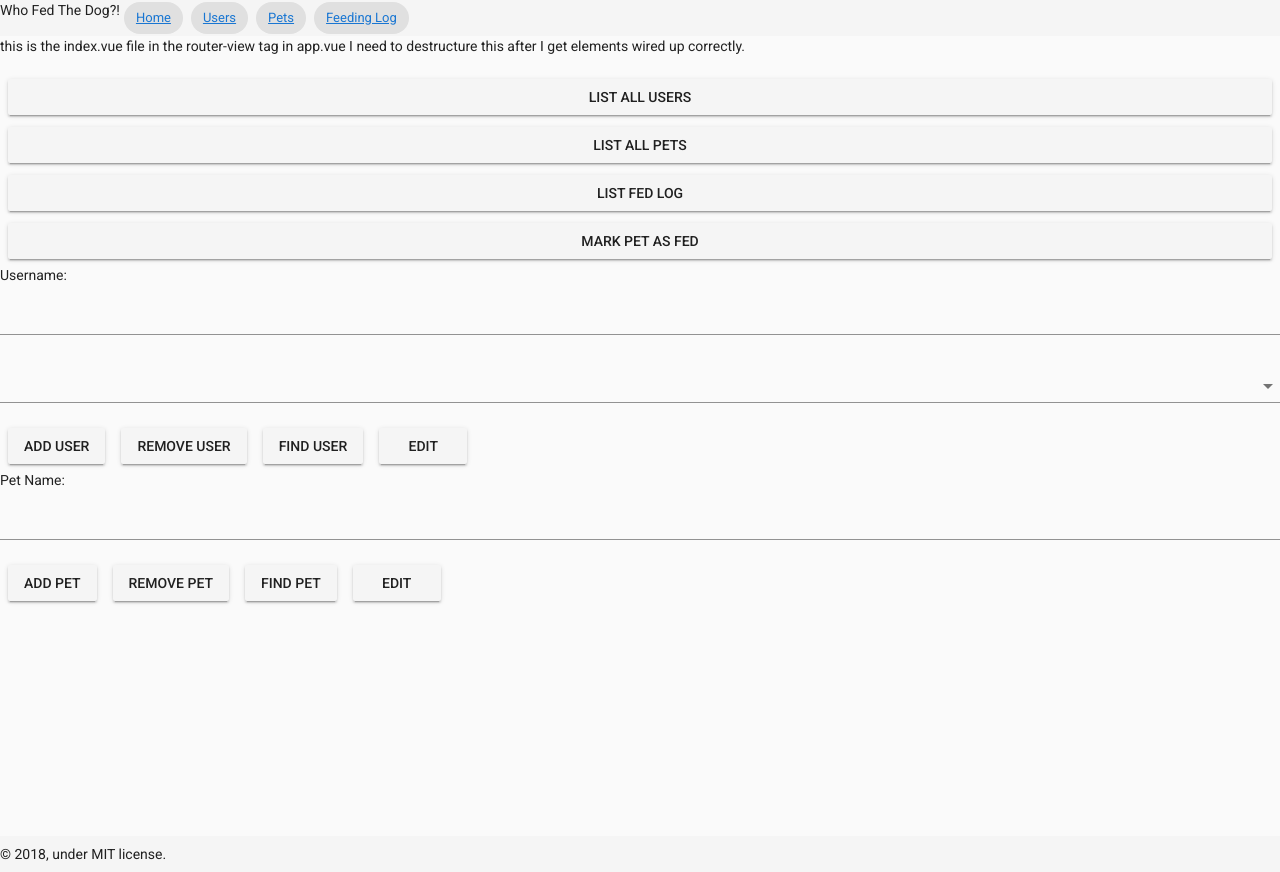
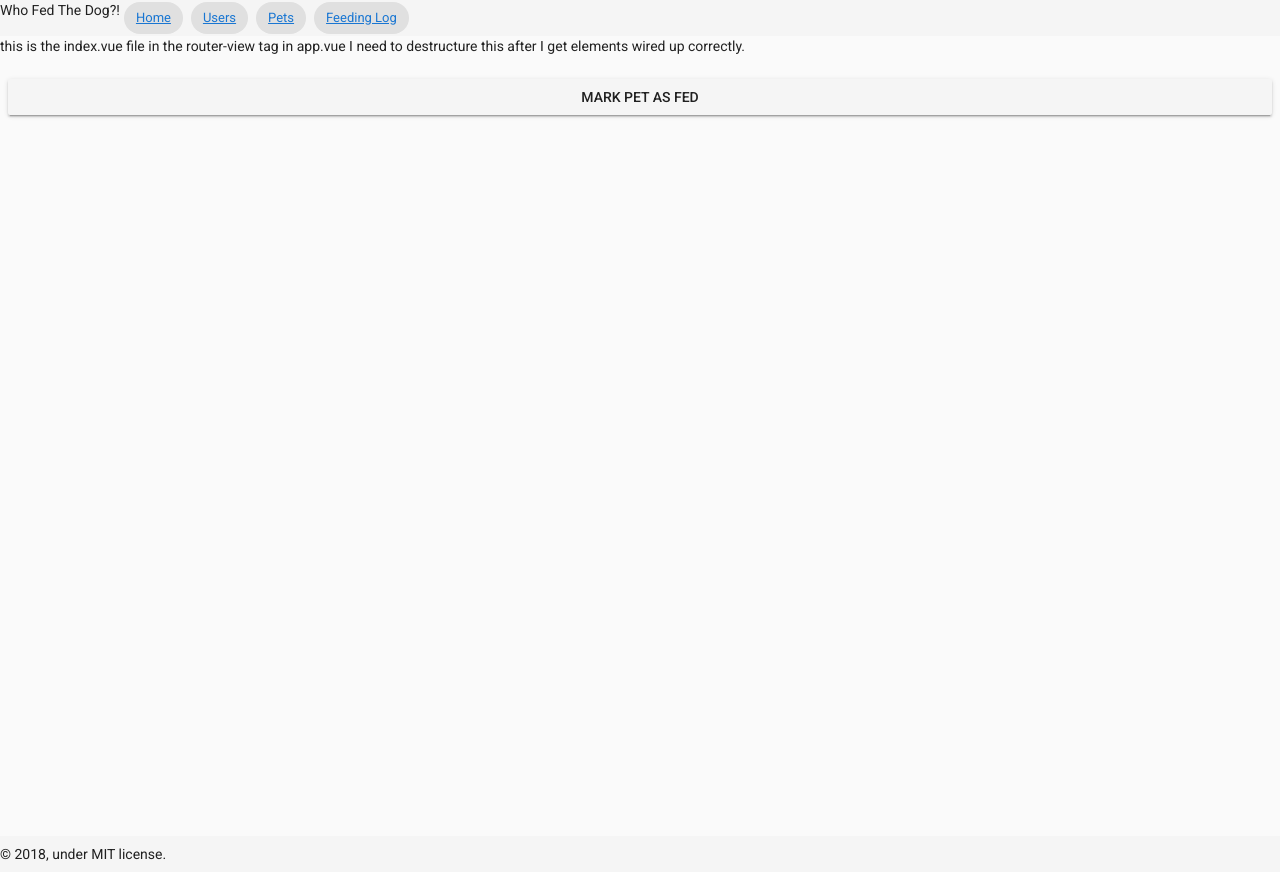
Before and after one commit to yhtomitim/who-fed-the-dog-client, a Vue app in the folder who-fed-the-dog/: page / in a window 1280 px wide. Built offline with nearby package versions, Linux system fonts and the light colour scheme.

Commit message:
refactor index, comment code out used in other views

```diff
--- a/who-fed-the-dog/src/views/Index.vue
+++ b/who-fed-the-dog/src/views/Index.vue
@@ -1,11 +1,11 @@
 <template>
   <v-app>
     <p>this is the index.vue file in the router-view tag in app.vue I need to destructure this after I get elements wired up correctly.</p>
-    <v-btn @click="getUsers">List all {{ labels[0] }}</v-btn>
-    <v-btn @click="getPets">List all {{ labels[1] }}</v-btn>
-    <v-btn @click="getFedLog">List {{ labels[2] }} Log </v-btn>
+    <!-- <v-btn @click="getUsers">List all {{ labels[0] }}</v-btn> -->
+    <!-- <v-btn @click="getPets">List all {{ labels[1] }}</v-btn> -->
+    <!-- <v-btn @click="getFedLog">List {{ labels[2] }} Log </v-btn> -->
     <v-btn @click="postFed">Mark Pet As Fed</v-btn>
-    <form action="">
+    <!-- <form action="">
       <label for="newUser">Username: </label>
       <v-text-field
         type="text"
@@ -21,8 +21,8 @@
         @click.prevent="findUser"
         type="submit">Find User</v-btn>
       <v-btn>Edit {{ user }}</v-btn>
-    </form>
-     <form action="">
+    </form> -->
+     <!-- <form action="">
       <label for="newPet">Pet Name: </label>
       <v-text-field
         type="text"
@@ -37,7 +37,7 @@
         @click.prevent="findPet"
         type="submit">Find Pet</v-btn>
       <v-btn>Edit {{ pet }}</v-btn>
-    </form>
+    </form> -->
     <list-data :data="toPage"/>
   </v-app>
 </template>
@@ -55,42 +55,42 @@ export default {
     }
   },
   methods: {
-    getUsers() {
-      const apiUrl = `http://localhost:8080/api/v1/routes/${this.labels[0]}`;
-      fetch(apiUrl)
-        .then(Response => Response.json())
-        .then(Response => {
-          this.toPage = [];
-          this.toPage.push(Response.users);
-        })
-    },
-    findUser() {
-      const apiUrl = `http://localhost:8080/api/v1/routes/${this.labels[0]}/${this.user}`;
-      fetch(apiUrl)
-        .then(Response => Response.json())
-        .then(Response => {
-          this.toPage = [];
-          this.toPage.push(Response);
-        })
-    },
-    getPets() {
-      const apiUrl = 'http://localhost:8080/api/v1/routes/pets';
-      fetch(apiUrl)
-        .then(Response => Response.json())
-        .then(Response => {
-          this.toPage = [];
-          this.toPage.push(Response.pets);
-        })
-    },
-    findPet() {
-      const apiUrl = `http://localhost:8080/api/v1/routes/pets/${this.pet}`;
-      fetch(apiUrl)
-        .then(Response => Response.json())
-        .then(Response => {
-          this.toPage = [];
-          this.toPage.push(Response);
-        })
-    },
+    // getUsers() {
+    //   const apiUrl = `http://localhost:8080/api/v1/routes/${this.labels[0]}`;
+    //   fetch(apiUrl)
+    //     .then(Response => Response.json())
+    //     .then(Response => {
+    //       this.toPage = [];
+    //       this.toPage.push(Response.users);
+    //     })
+    // },
+    // findUser() {
+    //   const apiUrl = `http://localhost:8080/api/v1/routes/${this.labels[0]}/${this.user}`;
+    //   fetch(apiUrl)
+    //     .then(Response => Response.json())
+    //     .then(Response => {
+    //       this.toPage = [];
+    //       this.toPage.push(Response);
+    //     })
+    // },
+    // getPets() {
+    //   const apiUrl = 'http://localhost:8080/api/v1/routes/pets';
+    //   fetch(apiUrl)
+    //     .then(Response => Response.json())
+    //     .then(Response => {
+    //       this.toPage = [];
+    //       this.toPage.push(Response.pets);
+    //     })
+    // },
+    // findPet() {
+    //   const apiUrl = `http://localhost:8080/api/v1/routes/pets/${this.pet}`;
+    //   fetch(apiUrl)
+    //     .then(Response => Response.json())
+    //     .then(Response => {
+    //       this.toPage = [];
+    //       this.toPage.push(Response);
+    //     })
+    // },
     getFedLog() {
       const apiUrl = 'http://localhost:8080/api/v1/routes/fedon';
       fetch(apiUrl)
@@ -119,74 +119,74 @@ export default {
           console.log(Response)
           });
     },
-    postNewUser() {
-      const apiUrl = 'http://localhost:8080/api/v1/routes/newuser';
-      const data = {
-        username: this.user
-      };
-      fetch(apiUrl, {
-        body: JSON.stringify(data),
-        headers: new Headers ({
-          'Content-Type': 'application/json',
-          mode: 'no-cors'}),
-        method: 'POST',
-      })
-        .then(Response => Response.json())
-        .then(Response => {
-          console.log(Response)
-          });
-    },
-    postNewPet() {
-      const apiUrl = 'http://localhost:8080/api/v1/routes/newpet';
-      const data = {
-        petName: this.pet
-      };
-      fetch(apiUrl, {
-        body: JSON.stringify(data),
-        headers: new Headers ({
-          'Content-Type': 'application/json',
-          mode: 'no-cors'}),
-        method: 'POST',
-      })
-        .then(Response => Response.json())
-        .then(Response => {
-          console.log(Response)
-          });
-    },
-    deletePet() {
-      const apiUrl = `http://localhost:8080/api/v1/routes/removepet/${this.pet}`;
-      const data = {
-        petName: this.pet
-      };
-      fetch(apiUrl, {
-        body: JSON.stringify(data),
-        headers: new Headers ({
-          'Content-Type': 'application/json',
-          mode: 'no-cors'}),
-        method: 'DELETE',
-      })
-        .then(Response => Response.json())
-        .then(Response => {
-          console.log(Response)
-          });
-    },
-    deleteUser() {
-      const apiUrl = `http://localhost:8080/api/v1/routes/removeuser/${this.user}`;
-      const data = {
-        username: this.user
-      };
-      fetch(apiUrl, {
-        body: JSON.stringify(data),
-        headers: new Headers ({
-          'Content-Type': 'application/json',
-          mode: 'no-cors'}),
-        method: 'DELETE',
-      })
-        .then(Response => Response.json())
-        .then(Response => {
-          console.log(Response)
-          });
-    },
+    // postNewUser() {
+    //   const apiUrl = 'http://localhost:8080/api/v1/routes/newuser';
+    //   const data = {
+    //     username: this.user
+    //   };
+    //   fetch(apiUrl, {
+    //     body: JSON.stringify(data),
+    //     headers: new Headers ({
+    //       'Content-Type': 'application/json',
+    //       mode: 'no-cors'}),
+    //     method: 'POST',
+    //   })
+    //     .then(Response => Response.json())
+    //     .then(Response => {
+    //       console.log(Response)
+    //       });
+    // },
+    // postNewPet() {
+    //   const apiUrl = 'http://localhost:8080/api/v1/routes/newpet';
+    //   const data = {
+    //     petName: this.pet
+    //   };
+    //   fetch(apiUrl, {
+    //     body: JSON.stringify(data),
+    //     headers: new Headers ({
+    //       'Content-Type': 'application/json',
+    //       mode: 'no-cors'}),
+    //     method: 'POST',
+    //   })
+    //     .then(Response => Response.json())
+    //     .then(Response => {
+    //       console.log(Response)
+    //       });
+    // },
+    // deletePet() {
+    //   const apiUrl = `http://localhost:8080/api/v1/routes/removepet/${this.pet}`;
+    //   const data = {
+    //     petName: this.pet
+    //   };
+    //   fetch(apiUrl, {
+    //     body: JSON.stringify(data),
+    //     headers: new Headers ({
+    //       'Content-Type': 'application/json',
+    //       mode: 'no-cors'}),
+    //     method: 'DELETE',
+    //   })
+    //     .then(Response => Response.json())
+    //     .then(Response => {
+    //       console.log(Response)
+    //       });
+    // },
+    // deleteUser() {
+    //   const apiUrl = `http://localhost:8080/api/v1/routes/removeuser/${this.user}`;
+    //   const data = {
+    //     username: this.user
+    //   };
+    //   fetch(apiUrl, {
+    //     body: JSON.stringify(data),
+    //     headers: new Headers ({
+    //       'Content-Type': 'application/json',
+    //       mode: 'no-cors'}),
+    //     method: 'DELETE',
+    //   })
+    //     .then(Response => Response.json())
+    //     .then(Response => {
+    //       console.log(Response)
+    //       });
+    // },
 
   },
   components: {
```
